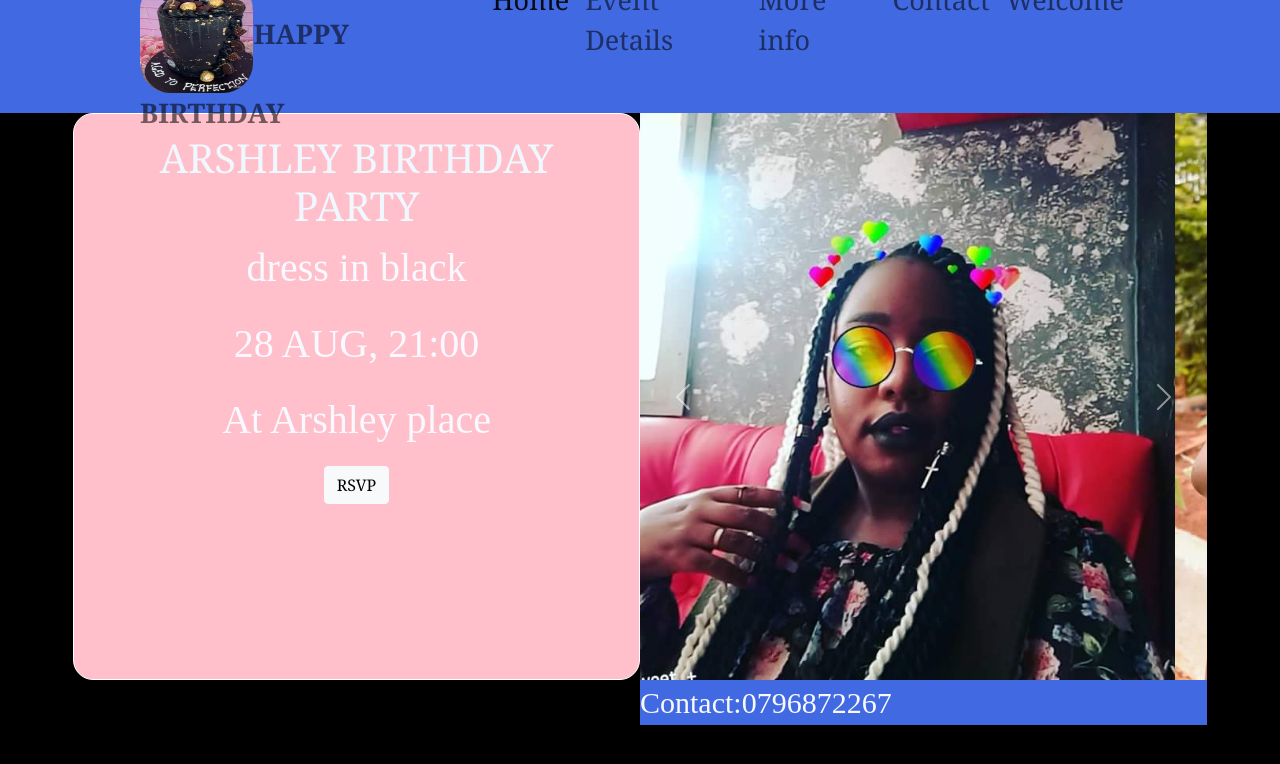
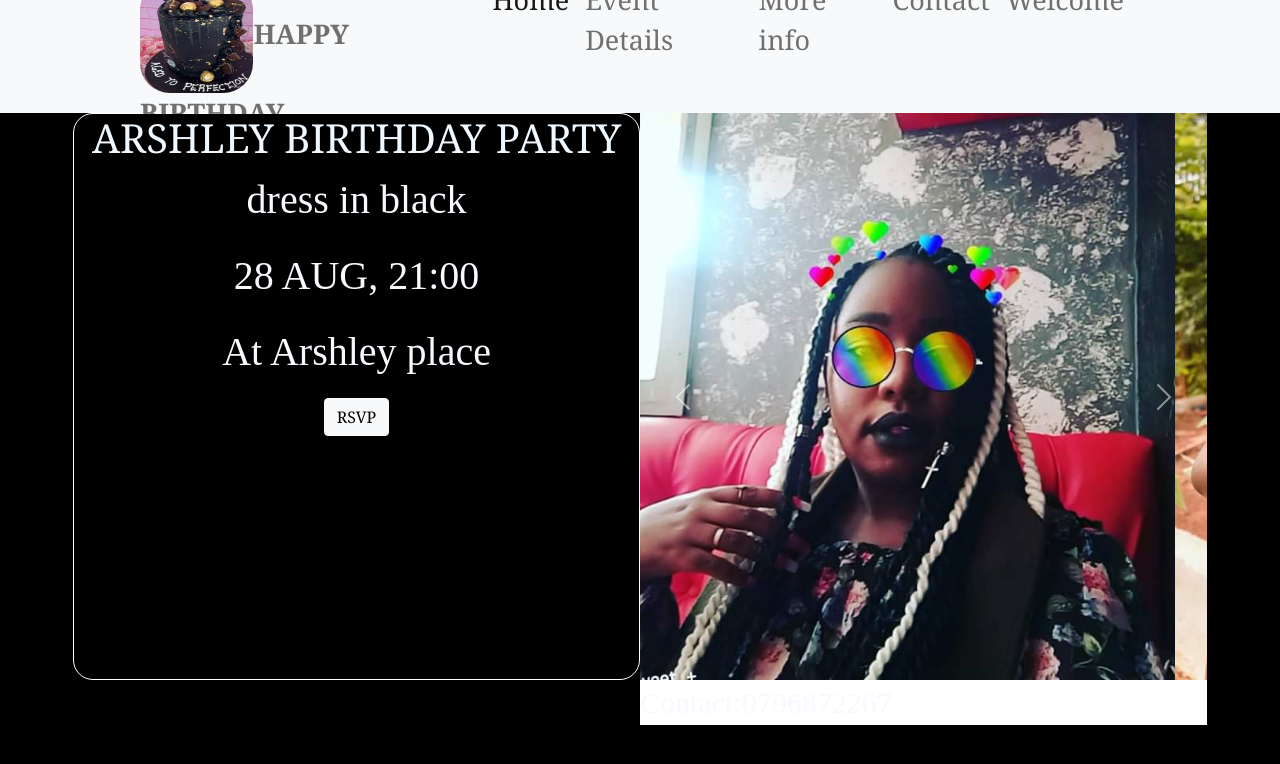
Before and after one commit to grantonokello/ashbirthday, a plain HTML site: page index.html in a window 1280 px wide. Drawn offline with nearby package versions, Linux system fonts and the light colour scheme.

Commit message:
Update index.html

```diff
--- a/index.html
+++ b/index.html
@@ -9,7 +9,7 @@
 
     <body>
         <script src="https://cdn.jsdelivr.net/npm/bootstrap@5.1.0/dist/js/bootstrap.bundle.min.js" integrity="sha384-U1DAWAznBHeqEIlVSCgzq+c9gqGAJn5c/t99JyeKa9xxaYpSvHU5awsuZVVFIhvj" crossorigin="anonymous"></script>
-        <nav class="navbar navbar-expand-lg navbar-light bg-blue">
+        <nav class="navbar navbar-expand-lg navbar-light bg-light">
             <div class="container-fluid">
 
 
@@ -91,9 +91,8 @@
                 width: 15cm;
                 height: 15cm;
                 justify-content: center;
-                padding:20px 20px;
                 border: 1px solid white;
-                background-color: pink;
+                background-color:black;
                 border-radius:20px;
             }
             .gallary {
@@ -112,7 +111,7 @@
                 height: 3cm;
                 display: inline-block;
                 padding: 120px 120px;
-                background-color: royalblue;
+                background-color: white;
             }
             h1{
                 color:aliceblue;
@@ -130,7 +129,7 @@
                 padding: 120px 120px;
             }
             footer{
-                background-color: royalblue;
+                background-color: white;
             }
             i{
                 color:white;
```
